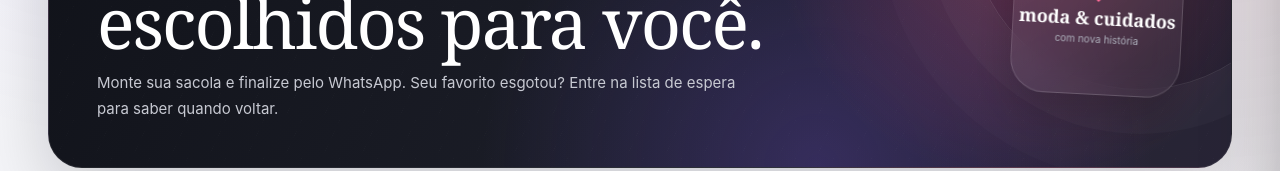
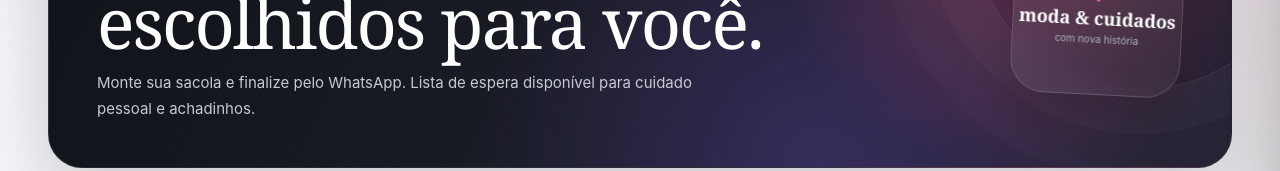
Before and after one commit to tudoetalstore/tudoetalstore.github.io, a plain HTML site: page index.html in a window 1280 px wide. Shown: the part 243-414 px from the top of the page. Drawn offline with nearby package versions, Linux system fonts and the light colour scheme; no server answers.

Commit message:
Clarify that restock interest applies to personal care and finds

```diff
--- a/index.html
+++ b/index.html
@@ -28,7 +28,7 @@
       <div class="hero-copy">
         <p class="eyebrow">CATÁLOGO ONLINE</p>
         <h1>Achados especiais, escolhidos para você.</h1>
-        <p>Monte sua sacola e finalize pelo WhatsApp. Seu favorito esgotou? Entre na lista de espera para saber quando voltar.</p>
+        <p>Monte sua sacola e finalize pelo WhatsApp. Lista de espera disponível para cuidado pessoal e achadinhos.</p>
       </div>
       <div class="hero-seal"><span>♡</span><b>moda & cuidados</b><small>com nova história</small></div>
     </section>
```
